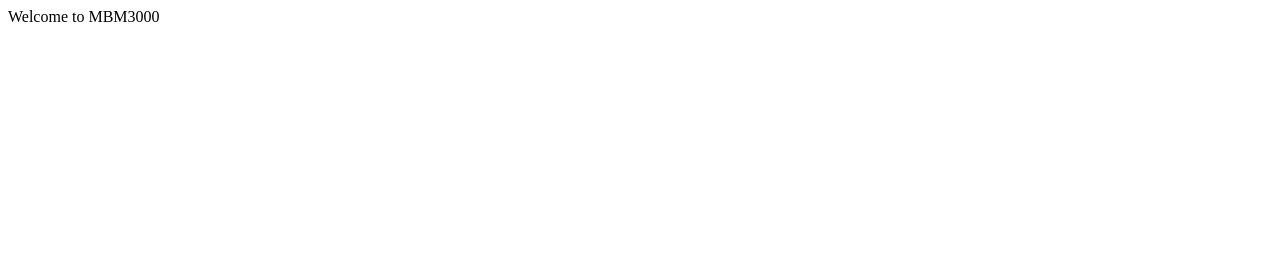
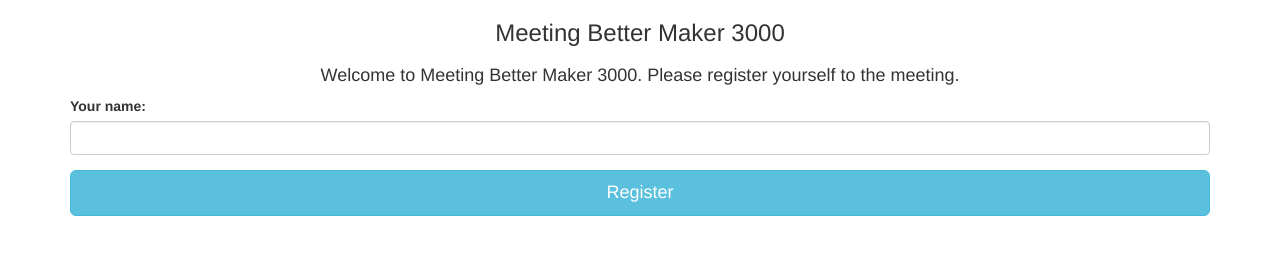
Before and after one commit to uwekamper/mbm3000, a plain HTML site: page templates/index.html in a window 1280 px wide. Drawn offline with Linux system fonts and the light colour scheme.

Commit message:
Stylized other html pages.

```diff
--- a/templates/index.html
+++ b/templates/index.html
@@ -1,7 +1,67 @@
-<html>
+<!DOCTYPE html>
+<html lang="en">
 <head>
+  <meta charset="utf-8">
+  <title>Bootstrap 3, from LayoutIt!</title>
+  <meta name="viewport" content="width=device-width, initial-scale=1.0">
+  <meta name="description" content="">
+  <meta name="author" content="">
+
+	<!--link rel="stylesheet/less" href="less/bootstrap.less" type="text/css" /-->
+	<!--link rel="stylesheet/less" href="less/responsive.less" type="text/css" /-->
+	<!--script src="js/less-1.3.3.min.js"></script-->
+	<!--append ‘#!watch’ to the browser URL, then refresh the page. -->
+
+	<link href="css/bootstrap.min.css" rel="stylesheet">
+	<link href="css/style.css" rel="stylesheet">
+
+  <!-- HTML5 shim, for IE6-8 support of HTML5 elements -->
+  <!--[if lt IE 9]>
+    <script src="js/html5shiv.js"></script>
+  <![endif]-->
+
+  <!-- Fav and touch icons -->
+  <link rel="apple-touch-icon-precomposed" sizes="144x144" href="img/apple-touch-icon-144-precomposed.png">
+  <link rel="apple-touch-icon-precomposed" sizes="114x114" href="img/apple-touch-icon-114-precomposed.png">
+  <link rel="apple-touch-icon-precomposed" sizes="72x72" href="img/apple-touch-icon-72-precomposed.png">
+  <link rel="apple-touch-icon-precomposed" href="img/apple-touch-icon-57-precomposed.png">
+  <link rel="shortcut icon" href="img/favicon.png">
+
+	<script type="text/javascript" src="js/jquery.min.js"></script>
+	<script type="text/javascript" src="js/bootstrap.min.js"></script>
+	<script type="text/javascript" src="js/scripts.js"></script>
+
+
 </head>
+
 <body>
-    Welcome to MBM3000
+<div class="container">
+
+	<div class="row clearfix">
+		<div class="col-md-12 column">
+			<h3 class="text-center">
+				Meeting Better Maker 3000
+			</h3>
+		</div>
+	</div>
+
+<div class="row clearfix" style="margin-bottom: 30px;">
+	<div class="col-md-12 column">
+		<h4 class="text-center">
+		  Welcome to Meeting Better Maker 3000. Please register yourself to the meeting.
+		</h4>
+
+		<form role="form" action="/addperson">
+			<div class="form-group">
+				 <label for="username">Your name:</label><input type="username" class="form-control" id="userNameField" />
+			</div>
+		</form>
+		<button type="button" class="btn btn-block btn-lg btn-info" id="submit_button" action="/addperson">Register</button>
+
+
+	</div>
+</div>
+
+</div>
 </body>
 </html>
```
Also changed, not shown: templates/thanks.html (+52 -2 lines).
